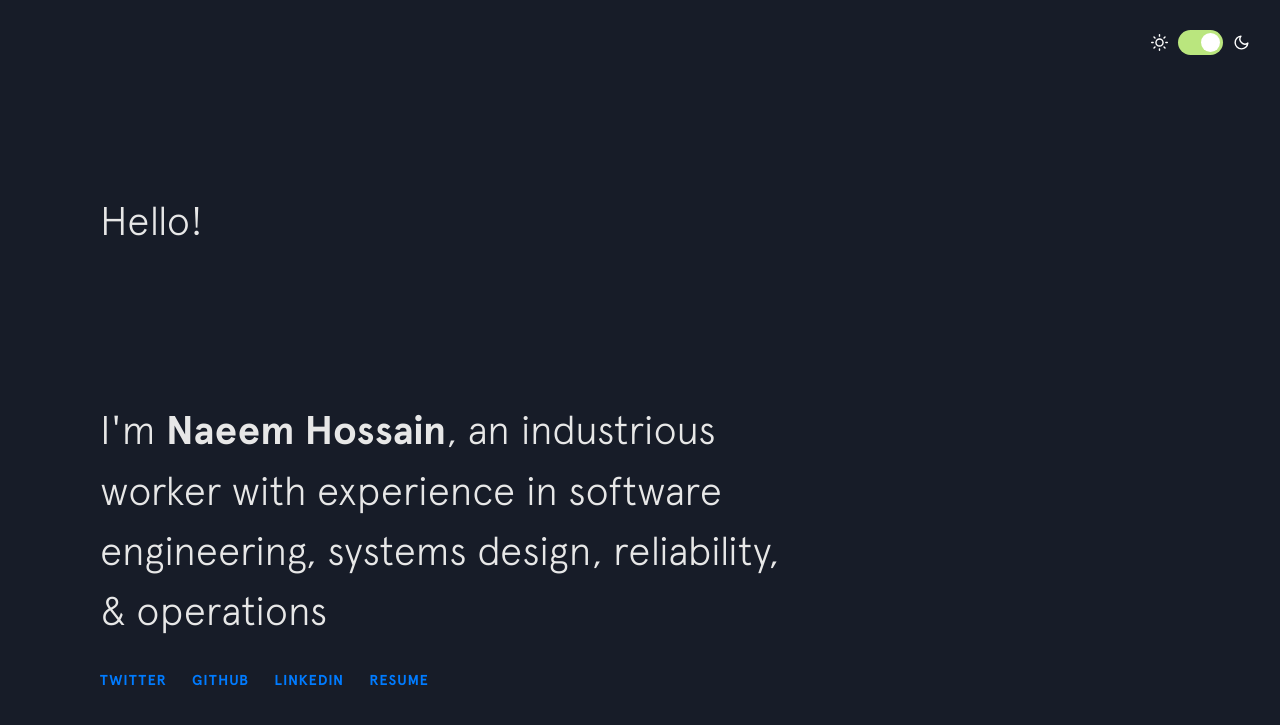
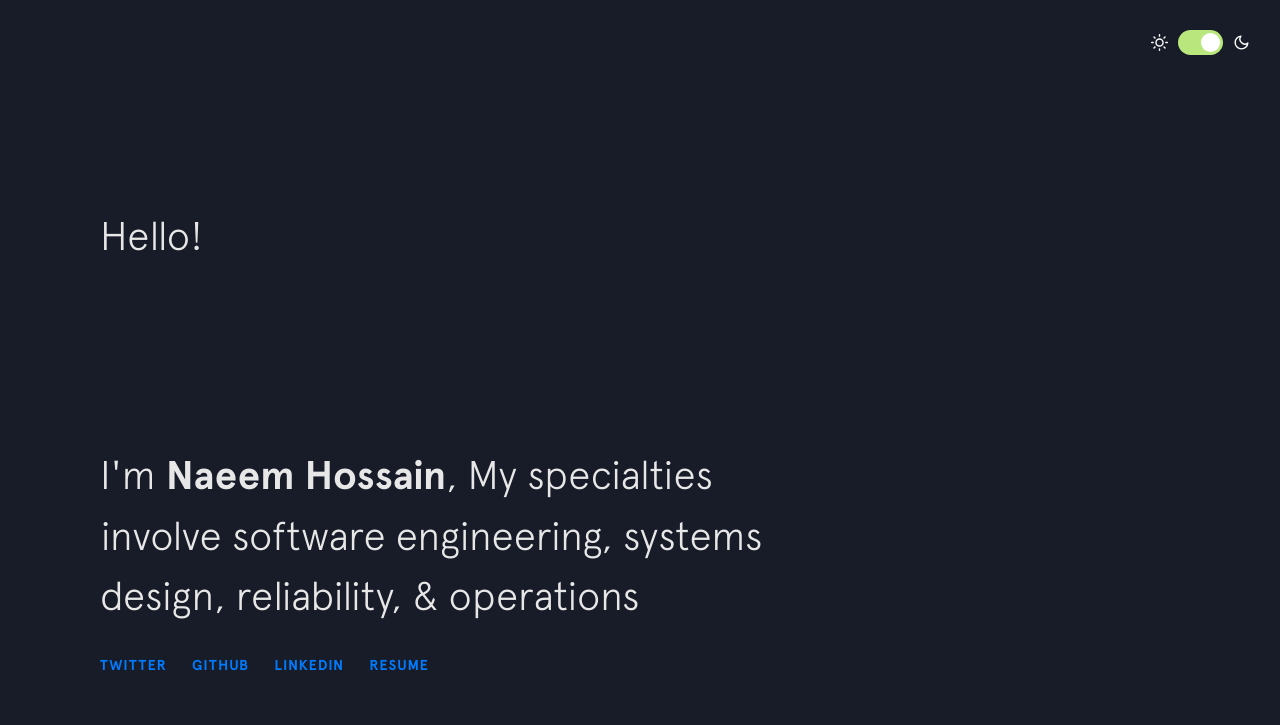
Before and after one commit to malenabashar/malenabashar.github.io, a Jekyll site: the page built from index.html, in a window 1280 px wide and 900 px high. Shown: the top 725 px of the window. Built offline with Jekyll 4.4.1, drawn with Linux system fonts in a browser that asks for light colours; nearby versions of some CDN libraries.

Commit message:
Updating website

```diff
--- a/_includes/intro.html
+++ b/_includes/intro.html
@@ -4,7 +4,7 @@
   </h1>
 
   <h2 class="intro__tagline">I'm
-    <span class="name">Naeem Hossain</span>, an industrious worker with experience in software engineering, systems design, reliability, &amp; operations
+    <span class="name">Naeem Hossain</span>, My specialties involve software engineering, systems design, reliability, &amp; operations
     <!-- <span class="emoji technologist"></span>
   </h2>
 
```
